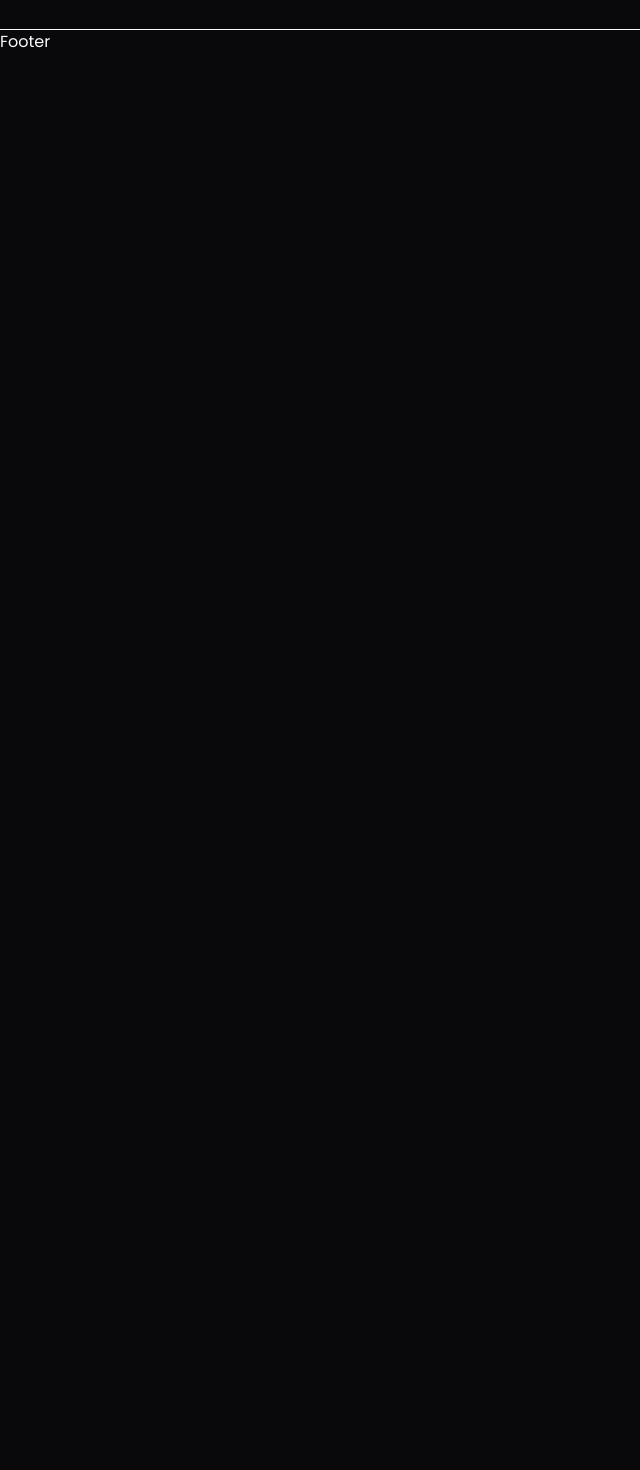
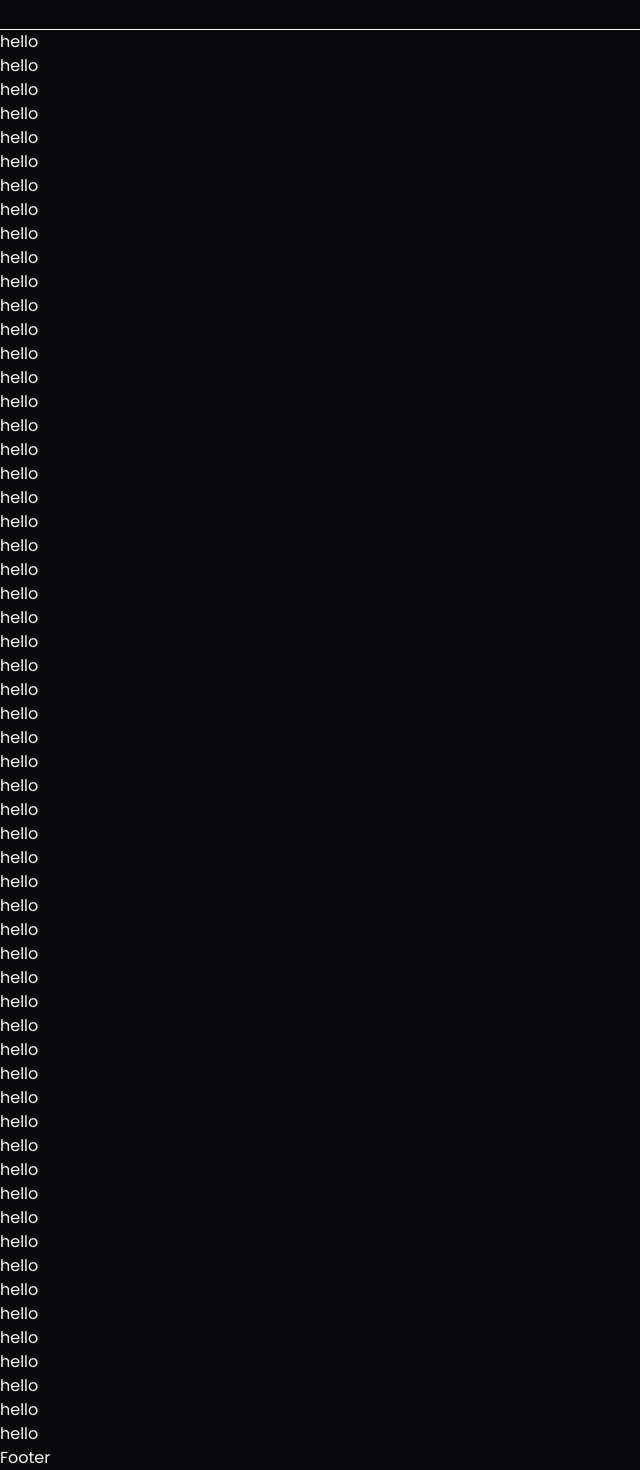
Before and after one commit to StepAsideLiL/effects, a Next.js app: page /home-pages/01 in a window 1280 px wide. Shown: the part 1115-2585 px from the top of the page, without its empty margins (0-640 px from the left). Before the commit the page ends 1169 px from the top, so only its background shows below. Built offline with nearby package versions, Linux system fonts and the light colour scheme.

Commit message:
update: change CarouselNext component to BannerCarouselNext

```diff
--- a/app/(home-page-design)/home-pages/01/_parts/ui/carousel.tsx
+++ b/app/(home-page-design)/home-pages/01/_parts/ui/carousel.tsx
@@ -223,7 +223,7 @@ const CarouselPrevious = React.forwardRef<
 });
 CarouselPrevious.displayName = "CarouselPrevious";
 
-const CarouselNext = React.forwardRef<
+const BannerCarouselNext = React.forwardRef<
   HTMLButtonElement,
   React.ComponentProps<typeof Button>
 >(({ className, variant = "outline", size = "icon", ...props }, ref) => {
@@ -250,7 +250,7 @@ const CarouselNext = React.forwardRef<
     </Button>
   );
 });
-CarouselNext.displayName = "CarouselNext";
+BannerCarouselNext.displayName = "BannerCarouselNext";
 
 export {
   type CarouselApi,
@@ -258,5 +258,5 @@ export {
   CarouselContent,
   CarouselItem,
   CarouselPrevious,
-  CarouselNext,
+  BannerCarouselNext,
 };
--- a/app/(home-page-design)/home-pages/01/page.tsx
+++ b/app/(home-page-design)/home-pages/01/page.tsx
@@ -3,7 +3,7 @@ import {
   Carousel,
   CarouselContent,
   CarouselItem,
-  CarouselNext,
+  BannerCarouselNext,
 } from "./_parts/ui/carousel";
 import Link from "next/link";
 import { Triangle } from "lucide-react";
@@ -82,7 +82,7 @@ export default function Page() {
             ))}
           </CarouselContent>
 
-          <CarouselNext className="lg:absolute relative lg:left-[58%] -translate-x-1/2 left-1/2 lg:bottom-10 bottom-3" />
+          <BannerCarouselNext className="lg:absolute relative lg:left-[58%] -translate-x-1/2 left-1/2 lg:bottom-10 bottom-3" />
         </Carousel>
       </section>
 
@@ -119,6 +119,70 @@ export default function Page() {
           </div>
         </div>
       </section>
+
+      <section></section>
+
+      <section>
+        <p>hello</p>
+        <p>hello</p>
+        <p>hello</p>
+        <p>hello</p>
+        <p>hello</p>
+        <p>hello</p>
+        <p>hello</p>
+        <p>hello</p>
+        <p>hello</p>
+        <p>hello</p>
+        <p>hello</p>
+        <p>hello</p>
+        <p>hello</p>
+        <p>hello</p>
+        <p>hello</p>
+        <p>hello</p>
+        <p>hello</p>
+        <p>hello</p>
+        <p>hello</p>
+        <p>hello</p>
+        <p>hello</p>
+        <p>hello</p>
+        <p>hello</p>
+        <p>hello</p>
+        <p>hello</p>
+        <p>hello</p>
+        <p>hello</p>
+        <p>hello</p>
+        <p>hello</p>
+        <p>hello</p>
+        <p>hello</p>
+        <p>hello</p>
+        <p>hello</p>
+        <p>hello</p>
+        <p>hello</p>
+        <p>hello</p>
+        <p>hello</p>
+        <p>hello</p>
+        <p>hello</p>
+        <p>hello</p>
+        <p>hello</p>
+        <p>hello</p>
+        <p>hello</p>
+        <p>hello</p>
+        <p>hello</p>
+        <p>hello</p>
+        <p>hello</p>
+        <p>hello</p>
+        <p>hello</p>
+        <p>hello</p>
+        <p>hello</p>
+        <p>hello</p>
+        <p>hello</p>
+        <p>hello</p>
+        <p>hello</p>
+        <p>hello</p>
+        <p>hello</p>
+        <p>hello</p>
+        <p>hello</p>
+      </section>
     </main>
   );
 }
```
